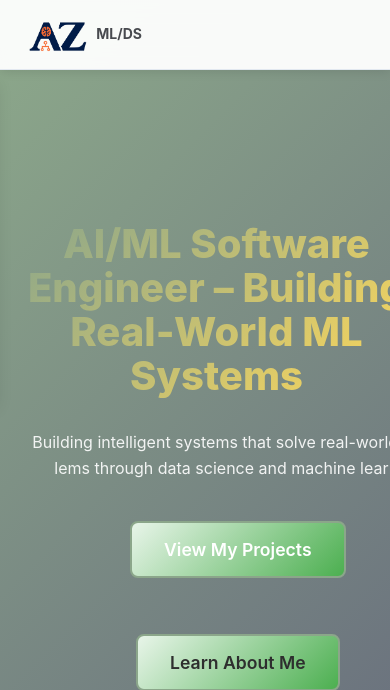
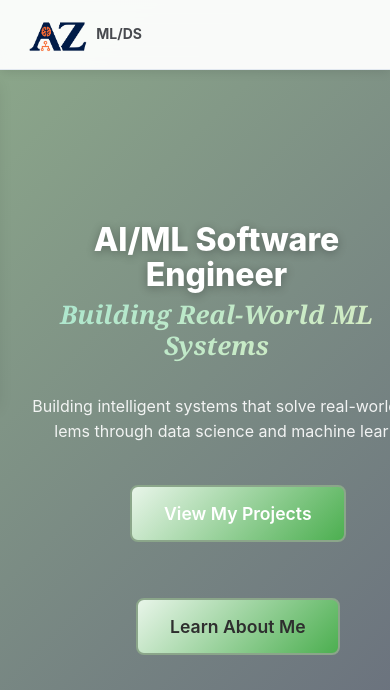
Before and after one commit to abzanganeh/flask_ml_website, a Flask app: page / in a window 390 px wide. Shown: the top 690 px of the page. Run offline with Flask 3, Linux system fonts and the light colour scheme; data comes from the database, SQL or seed files in the repository.

Commit message:
Improve hero title contrast with two-line design

```diff
--- a/static/css/main.css
+++ b/static/css/main.css
@@ -1298,19 +1298,35 @@ strong, b {
 }
 
 .hero-title {
-  font-size: 5rem;
-  font-weight: 800;
-  color: white;
+  display: flex;
+  flex-direction: column;
   margin-bottom: 2rem;
-  line-height: 1.1;
-  background: linear-gradient(135deg, var(--primary-color), var(--butter-yellow));
-  -webkit-background-clip: text;
-  -webkit-text-fill-color: transparent;
-  background-clip: text;
   max-width: 90%;
   width: 100%;
   word-wrap: break-word;
   hyphens: auto;
+  gap: 0.5rem;
+}
+
+.hero-title-line1 {
+  font-size: 4.5rem;
+  font-weight: 800;
+  line-height: 1.1;
+  color: #ffffff;
+  text-shadow: 0 2px 10px rgba(0, 0, 0, 0.3);
+  font-family: -apple-system, BlinkMacSystemFont, 'Segoe UI', Roboto, 'Helvetica Neue', Arial, sans-serif;
+}
+
+.hero-title-line2 {
+  font-size: 3.5rem;
+  font-weight: 600;
+  line-height: 1.2;
+  background: linear-gradient(135deg, #a8e6cf, #dcedc1);
+  -webkit-background-clip: text;
+  -webkit-text-fill-color: transparent;
+  background-clip: text;
+  font-family: 'Georgia', 'Times New Roman', serif;
+  font-style: italic;
 }
 
 .hero-subtitle {
@@ -1671,8 +1687,12 @@ strong, b {
     height: 500px;
   }
 
-  .hero-title {
-    font-size: 3rem;
+  .hero-title-line1 {
+    font-size: 2.8rem;
+  }
+
+  .hero-title-line2 {
+    font-size: 2.2rem;
   }
 
   .hero-subtitle {
@@ -1704,8 +1724,12 @@ strong, b {
     height: 400px;
   }
 
-  .hero-title {
-    font-size: 2.5rem;
+  .hero-title-line1 {
+    font-size: 2rem;
+  }
+
+  .hero-title-line2 {
+    font-size: 1.6rem;
   }
 
   .hero-subtitle {
--- a/templates/index.html
+++ b/templates/index.html
@@ -7,7 +7,10 @@
         <div class="container">
             <div class="hero-content">
                 <div class="hero-text">
-                    <h1 class="hero-title">AI/ML Software Engineer – Building Real-World ML Systems</h1>
+                    <h1 class="hero-title">
+                        <span class="hero-title-line1">AI/ML Software Engineer</span>
+                        <span class="hero-title-line2">Building Real-World ML Systems</span>
+                    </h1>
                     <p class="hero-subtitle">Building intelligent systems that solve real-world problems through data science and machine learning</p>
                     <div class="hero-actions">
                         <a href="{{ url_for('projects') }}" class="btn btn-primary">View My Projects</a>
```
